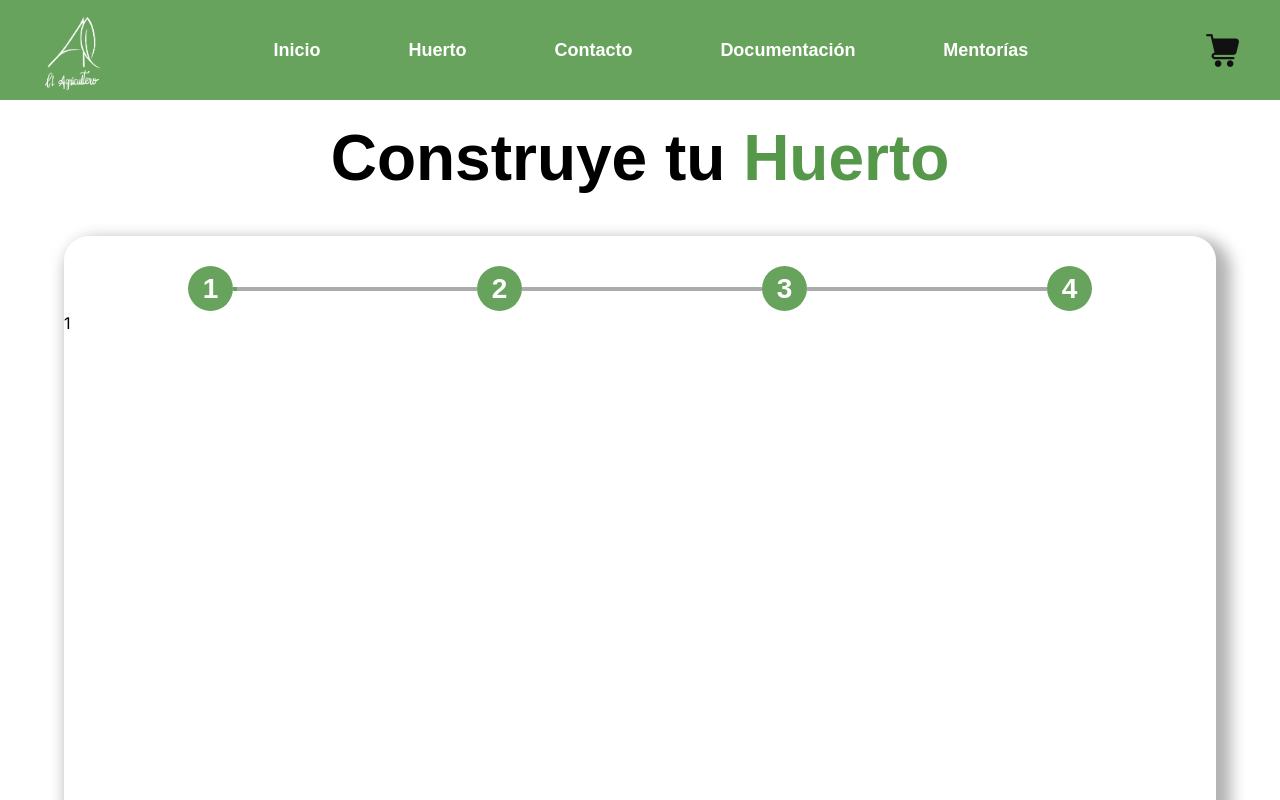
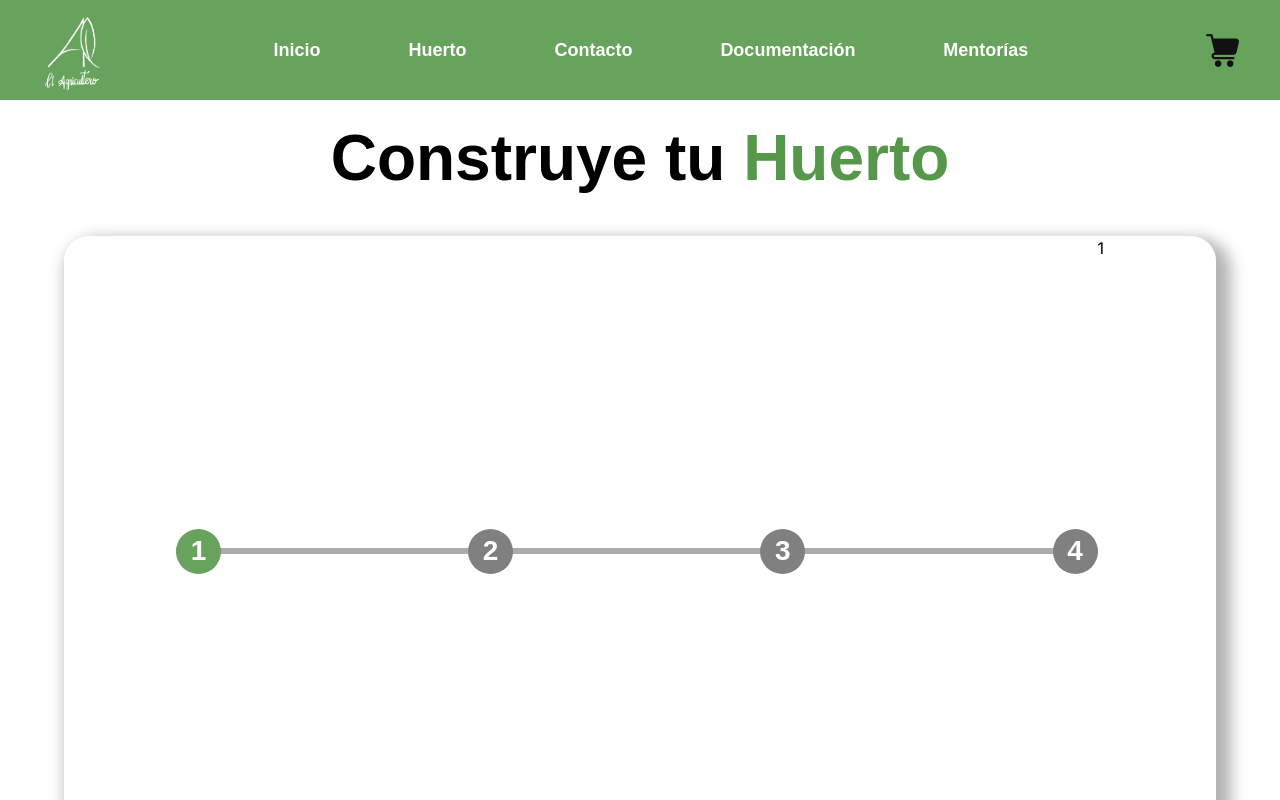
Before and after one commit to junior-debug/elAgricultero, a Next.js app: page /grove in a window 1280 px wide. Shown: the top 800 px of the page. Built offline with nearby package versions, Linux system fonts and the light colour scheme.

Commit message:
progress bar

```diff
--- a/src/app/grove/page.js
+++ b/src/app/grove/page.js
@@ -59,14 +59,16 @@ export default function Grove() {
       <div className="g-container-general">
         <div className="g-general-content">
           <div className="g-pages-selector">
-            <h3 onClick={() => changePage(0)}>1</h3>
-            <div className={`g-green-line-1 ${stateContent[1].state ? "isActive" : ""}`}></div>
-            <div className={`g-gray-line-1 ${stateContent[1].state ? "isActive" : ""}`}></div>
-            <h3 onClick={() => changePage(1)}>2</h3>
-            <div className="g-gray-line-2"></div>
-            <h3 onClick={() => changePage(2)}>3</h3>
-            <div className="g-gray-line-3"></div>
-            <h3 onClick={() => changePage(3)}>4</h3>
+            <div className="g-container-lines">
+              <div className={`g-green-line-1 ${stateContent[1].state ? "isActive1" : stateContent[2].state ? "isActive2" : stateContent[3].state ? "isActive3" : ""}`}></div>
+              <div className={`g-gray-line-1 ${stateContent[1].state ? "isActive1" : stateContent[2].state ? "isActive2" : stateContent[3].state ? "isActive3" : ""}`}></div>
+            </div>
+            <div className="g-container-numbers">
+              <h3 className="g-page-number-1" onClick={() => changePage(0)}>1</h3>
+              <h3 className={`g-page-number-2 ${stateContent[1].state || stateContent[2].state || stateContent[3].state ? "isActive" : ""}`} onClick={() => changePage(1)}>2</h3>
+              <h3 className={`g-page-number-3 ${stateContent[2].state || stateContent[3].state ? "isActive" : ""}`} onClick={() => changePage(2)}>3</h3>
+              <h3 className={`g-page-number-4 ${stateContent[3].state ? "isActive" : ""}`} onClick={() => changePage(3)}>4</h3>
+            </div>
           </div>
           {
             stateContent[0].state ?
--- a/src/app/grove/style.css
+++ b/src/app/grove/style.css
@@ -10,6 +10,9 @@
     box-shadow: 8px 9px 15px 7px rgba(0, 0, 0, 0.30);
     height: 100%;
     width: 90%;
+    display: flex;
+    justify-content: center;
+
 }
 .g-principal-title {
     font-size: 64px;
@@ -29,50 +32,90 @@
     align-items: center;
     justify-content: center;
     margin-top: 30px;
+    width: 80%;
+    position: relative;
 }
 .g-pages-selector h3 {
     width: 45px;
     height: 45px;
     border-radius: 50px;
-    background-color: var(--principal-color-rbg);
+    background-color: gray;
     display: flex;
     justify-content: center;
     align-items: center;
     color: white;
     font-size: 28px;
     cursor: pointer;
+    transition: all 1s ease;
+    position: relative;
+}
+.g-container-lines {
+    position: absolute;
+    width: 100%;
+    display: flex;
+}
+.g-container-numbers {
+    position: absolute;
+    display: flex;
+    justify-content: space-between;
+    width: 100%;
+}
+.g-page-number-1 {
+    background-color: var(--principal-color-rbg) !important;
+}
+.g-page-number-2.isActive {
+    background-color: var(--principal-color-rbg);
+    transition: all 1s ease;
+}
+.g-page-number-3.isActive {
+    background-color: var(--principal-color-rbg);
+    transition: all 1s ease;
+}
+.g-page-number-4.isActive {
+    background-color: var(--principal-color-rbg);
+    transition: all 1s ease;
 }
 .g-gray-line-1 {
-    width: 240px;
     height: 1px;
-    border: 2px solid #ABABAB;
-    transition: all 0.5s ease;
+    border: 3px solid #ABABAB;
+    transition: all 1s ease;
+    width: 100%;
 }
-.g-gray-line-1.isActive {
-    width: 0;
-    border: 2px solid #ABABAB;
-    transition: all 0.5s ease;
+.g-gray-line-1.isActive1 {
+    width: 66.67%;
+    border: 3px solid #ABABAB;
+    transition: all 1s ease;
 }
 .g-green-line-1 {
     width: 0;
-    border: 2px solid var(--principal-color-rbg);
-    transition: all 0.5s ease;
+    border: 3px solid var(--principal-color-rbg);
+    transition: all 1s ease;
 }
-.g-green-line-1.isActive {
-    width: 240px;
+.g-green-line-1.isActive1 {
+    width: 33.33%;
     height: 1px;
-    border: 2px solid var(--principal-color-rbg);
-    transition: all 0.5s ease;
+    border: 3px solid var(--principal-color-rbg);
+    transition: all 1s ease;
 }
-.g-gray-line-2 {
-    width: 240px;
+.g-green-line-1.isActive2 {
+    width: 66.66%;
     height: 1px;
-    border: 2px solid #ABABAB;
-    transition: all 0.5s ease;
+    border: 3px solid var(--principal-color-rbg);
+    transition: all 1s ease;
 }
-.g-gray-line-3 {
-    width: 240px;
+.g-gray-line-1.isActive2 {
+    width: 33.33%;
+    border: 3px solid #ABABAB;
+    transition: all 1s ease;
+}
+.g-green-line-1.isActive3 {
+    width: 100%;
     height: 1px;
-    border: 2px solid #ABABAB;
-    transition: all 0.5s ease;
+    border: 3px solid var(--principal-color-rbg);
+    transition: all 1s ease;
 }
+.g-gray-line-1.isActive3 {
+    width: 0;
+    border: 3px solid #ABABAB;
+    transition: all 1s ease;
+}
```
